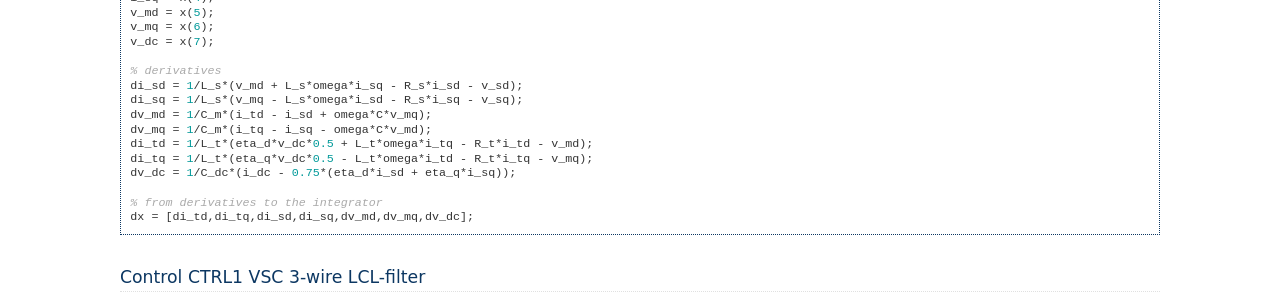
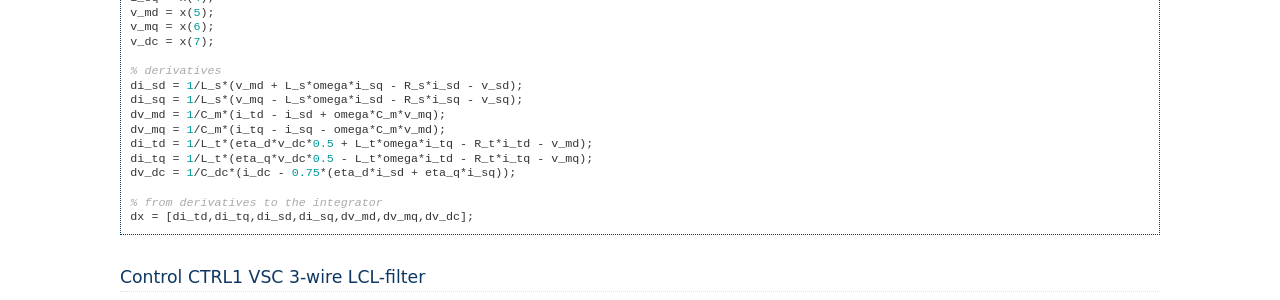
Before and after one commit to psmodels/psdocs, a Sphinx documentation site: the page built from source/vsc/lcl_filter.rst, in a window 1280 px wide. Shown: the part 403-703 px from the top of the page. Built offline with Sphinx 7.4.7, drawn with Linux system fonts in a browser that asks for light colours.

Commit message:
variable names correction

```diff
--- a/source/vsc/lcl_filter.rst
+++ b/source/vsc/lcl_filter.rst
@@ -27,8 +27,8 @@
     % derivatives
     di_sd = 1/L_s*(v_md + L_s*omega*i_sq - R_s*i_sd - v_sd);
     di_sq = 1/L_s*(v_mq - L_s*omega*i_sd - R_s*i_sq - v_sq);
-    dv_md = 1/C_m*(i_td - i_sd + omega*C*v_mq);
-    dv_mq = 1/C_m*(i_tq - i_sq - omega*C*v_md);
+    dv_md = 1/C_m*(i_td - i_sd + omega*C_m*v_mq);
+    dv_mq = 1/C_m*(i_tq - i_sq - omega*C_m*v_md);
     di_td = 1/L_t*(eta_d*v_dc*0.5 + L_t*omega*i_tq - R_t*i_td - v_md);
     di_tq = 1/L_t*(eta_q*v_dc*0.5 - L_t*omega*i_td - R_t*i_tq - v_mq);
     dv_dc = 1/C_dc*(i_dc - 0.75*(eta_d*i_sd + eta_q*i_sq));
```
